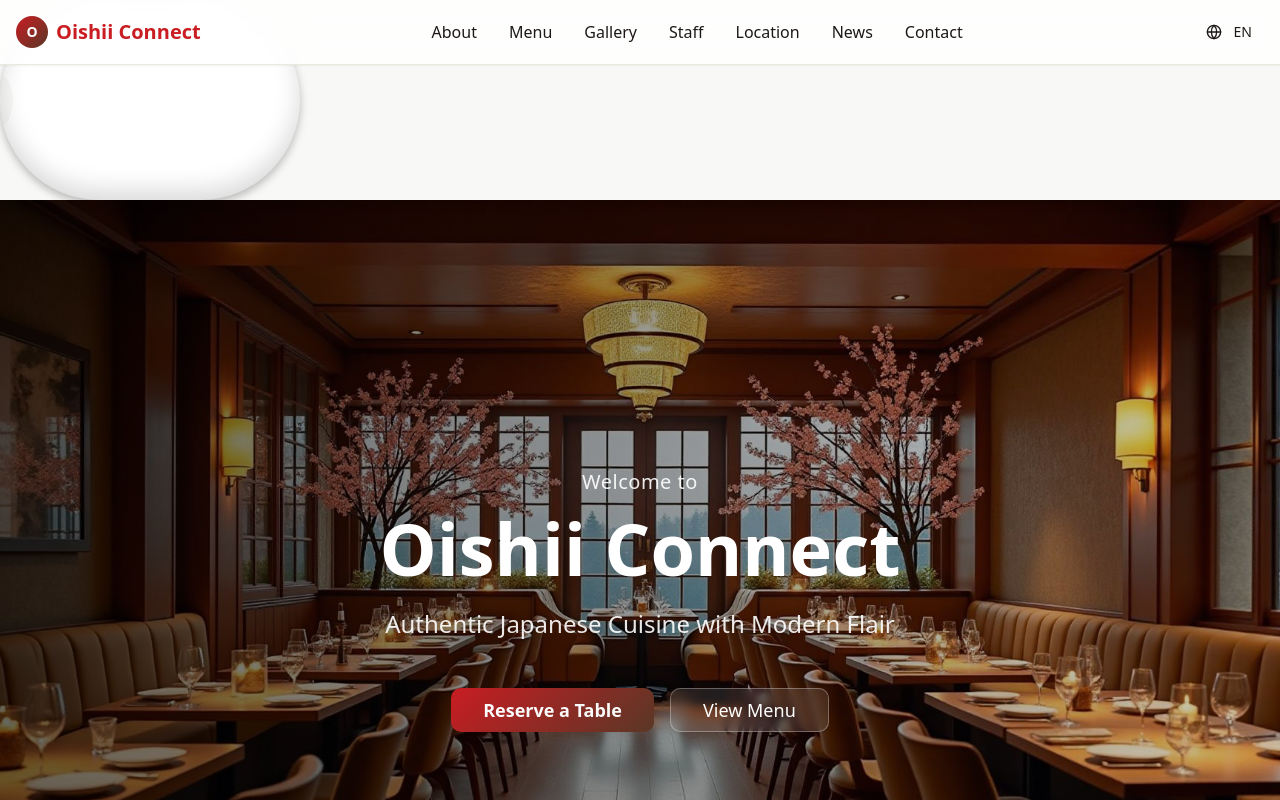
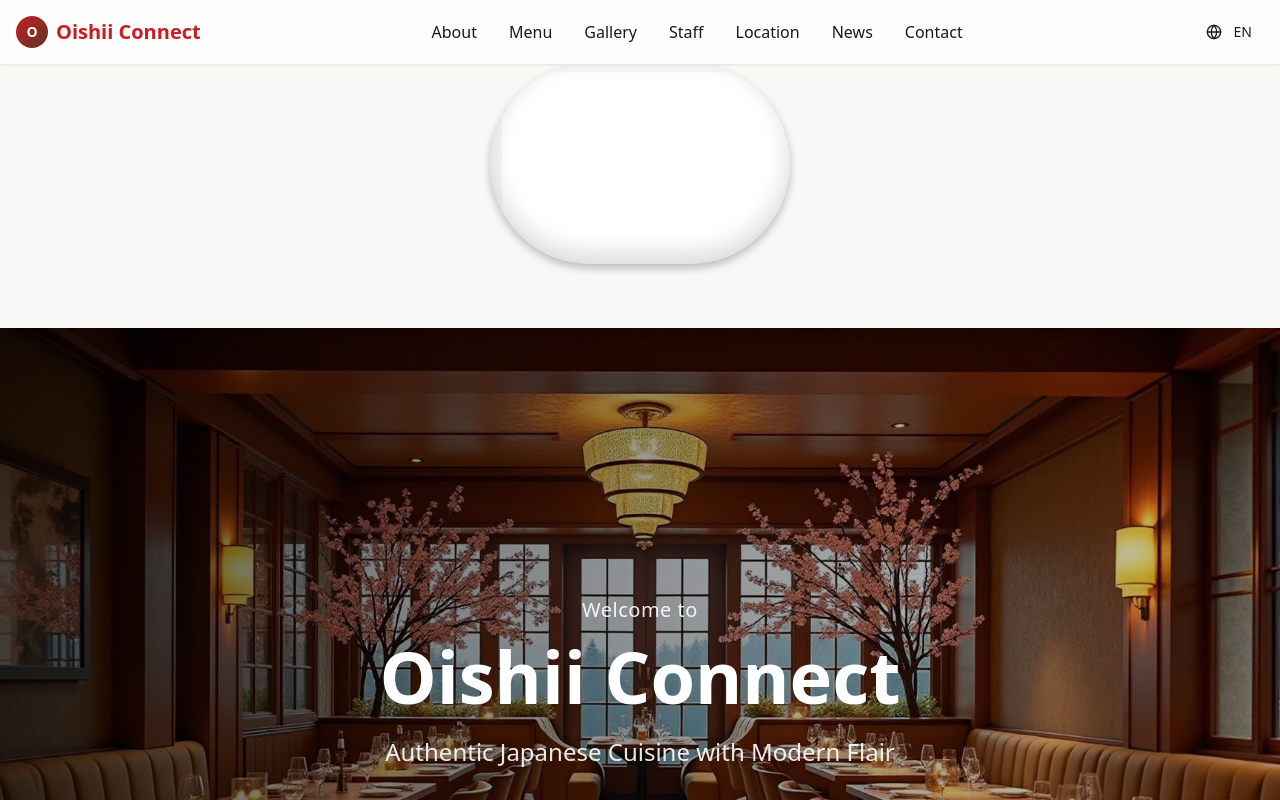
Before and after one commit to Rezthecoder/oishii-connect-global, a React (Vite) app: page / in a window 1280 px wide. Shown: the top 800 px of the page. Built offline with nearby package versions, Linux system fonts and the light colour scheme.

Commit message:
Update Index.tsx

```diff
--- a/src/pages/Index.tsx
+++ b/src/pages/Index.tsx
@@ -15,7 +15,12 @@ const Index = () => {
   return (
     <div className="min-h-screen">
       <Header />
-       <LiquidGlass width={300} height={200} />
+
+      {/* Centered LiquidGlass */}
+      <div className="flex items-center justify-center py-16">
+        <LiquidGlass width={300} height={200} />
+      </div>
+
       <main>
         <Hero />
         <About />
@@ -26,6 +31,7 @@ const Index = () => {
         <News />
         <Contact />
       </main>
+
       <Footer />
     </div>
   );
```
